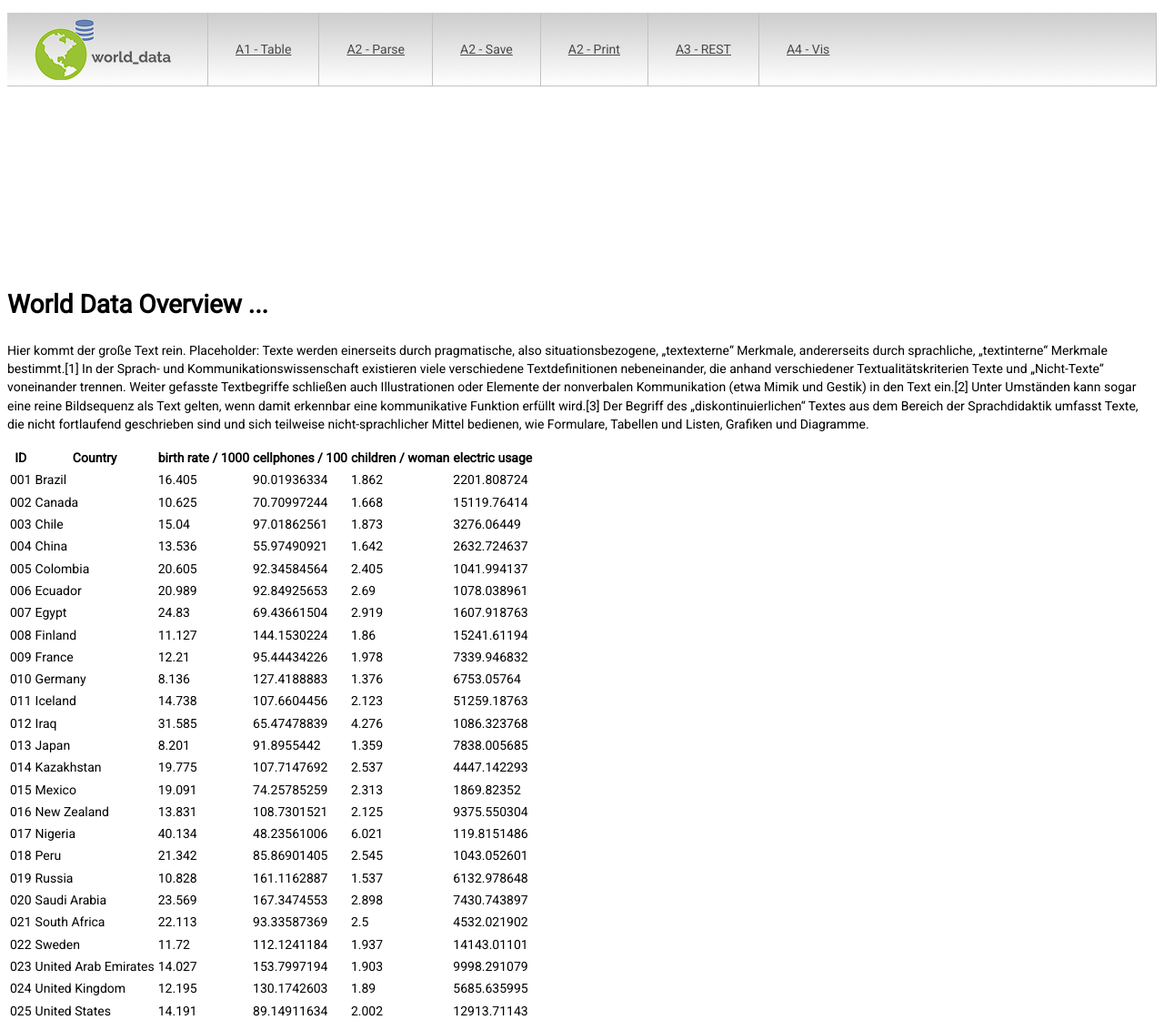
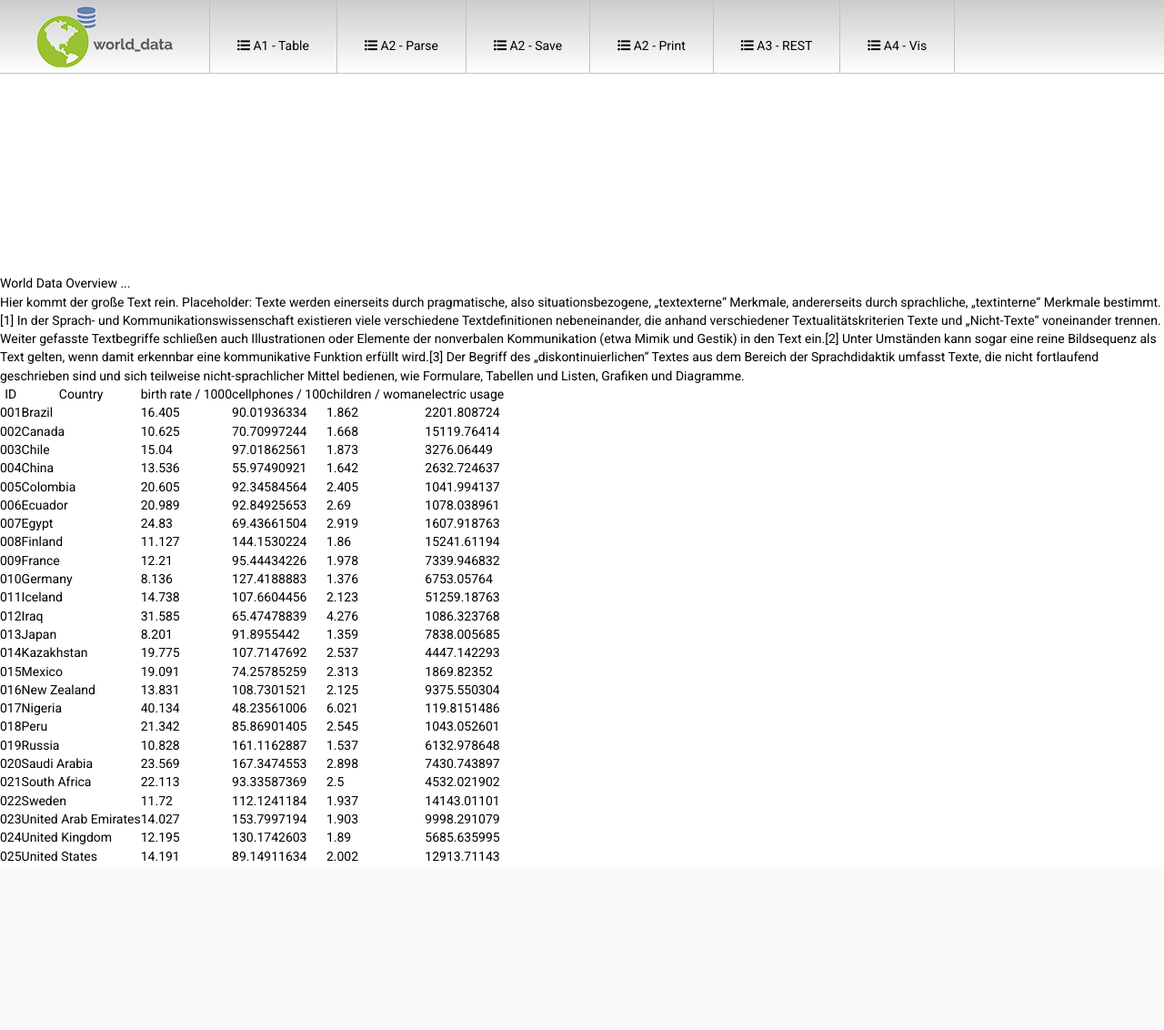
Before and after one commit to Yekt/WME, a PHP site: page /html/index.html in a window 1280 px wide. Shown: the whole page at 91% size. After the commit the page ends 947 px from the top, so only its background shows below. Run offline with PHP 8.4, Linux system fonts and the light colour scheme; some libraries are stand-ins or nearby versions.

Commit message:
header changes

```diff
--- a/Aufgabe1/css/layout.css
+++ b/Aufgabe1/css/layout.css
@@ -7,60 +7,67 @@ body{
 #main_menu{ /* https://www.w3schools.com/html/tryit.asp?filename=tryhtml_lists_menu */
 	list-style-type: none;
     overflow: hidden;
-	border-right: 1px solid #c1c1c1;
 }
 
 #header{
 	height: 80px;
-	width: 100%;
+	width: 100vw;
 	background-image: linear-gradient(to bottom, #cccccc, white);
 	border-bottom: 1px solid #c1c1c1;
 }
 
 nav {
-    position: sticky;
-    top: 0;
-}
-
-li {
-    float: left;
-	padding: 30px;
-	kbackground-color: #990000;
-	border-left: 1px solid #c1c1c1;
 
 }
 
-li a {
-	padding-top: 10px;
-	color: #494949;
+a {
+	color: #000000;
 }
 
 /*li {
     float: left;
+	padding: 30px;
+	lbackground-color: #990000;
+	border-left: 1px solid #c1c1c1;
+
+}*/
+
+/*li a {
+	padding-top: 10px;
+	color: #494949;
+}*/
+
+li {
+    float: left;
     color: #494949;
     text-align: center;
     text-decoration: none;
-}*/
+	border-right: 1px solid #c1c1c1;
+}
 
-/*li a {
+li a {
 	display: block;
     text-align: center;
-    padding: 30px;
+    padding: 40px 30px 20px 30px;
     text-decoration: none;
-}*/
+}
 
 li:hover {
     background-color: #c1c1c1;
 	color: black;
 }
 
+#leftlist {
+	border-left: 1px solid #c1c1c1;
+}
+
 #logo{
-	margin-left: 30px;
+	margin-left: 40px;
+	margin-right: 40px;
 	float: left;
 	width: 150px;
 	height: 80px;
-	background: url(../res/world_data_logo_v2.png)
-
+	background: url(../res/world_data_logo_v2.png);
 }
 
 #logo:hover{
--- /dev/null
+++ b/Aufgabe1/css/reset.css
@@ -0,0 +1,48 @@
+/* http://meyerweb.com/eric/tools/css/reset/
+   v2.0 | 20110126
+   License: none (public domain)
+*/
+
+html, body, div, span, applet, object, iframe,
+h1, h2, h3, h4, h5, h6, p, blockquote, pre,
+a, abbr, acronym, address, big, cite, code,
+del, dfn, em, img, ins, kbd, q, s, samp,
+small, strike, strong, sub, sup, tt, var,
+b, u, i, center,
+dl, dt, dd, ol, ul, li,
+fieldset, form, label, legend,
+table, caption, tbody, tfoot, thead, tr, th, td,
+article, aside, canvas, details, embed,
+figure, figcaption, footer, header, hgroup,
+menu, nav, output, ruby, section, summary,
+time, mark, audio, video {
+	margin: 0;
+	padding: 0;
+	border: 0;
+	font-size: 100%;
+	font: inherit;
+	vertical-align: baseline;
+}
+/* HTML5 display-role reset for older browsers */
+article, aside, details, figcaption, figure,
+footer, header, hgroup, menu, nav, section, main {
+	display: block;
+}
+body {
+	line-height: 1;
+}
+ol, ul {
+	list-style: none;
+}
+blockquote, q {
+	quotes: none;
+}
+blockquote:before, blockquote:after,
+q:before, q:after {
+	content: '';
+	content: none;
+}
+table {
+	border-collapse: collapse;
+	border-spacing: 0;
+}
--- a/Aufgabe1/html/index.html
+++ b/Aufgabe1/html/index.html
@@ -4,6 +4,7 @@
 	<head>
 		<meta charset="utf-8">
 		<link rel="stylesheet" href="https://fonts.googleapis.com/css?family=Roboto">
+		<link rel="stylesheet" href="../css/reset.css" type="text/css">
 		<link rel="stylesheet" href="../css/layout.css" type="text/css">
 		<link rel="stylesheet" href="https://use.fontawesome.com/releases/v5.4.1/css/all.css" integrity="sha384-5sAR7xN1Nv6T6+dT2mhtzEpVJvfS3NScPQTrOxhwjIuvcA67KV2R5Jz6kr4abQsz" crossorigin="anonymous">
 
@@ -19,12 +20,12 @@
 				<nav>
 					<a href="index.html"><div id="logo"></div></a>
 					<ul id='main_menu'>
-						<li><a href="index.html">A1 - Table</a></li>
-						<li><a href="index.html">A2 - Parse</a></li>
-						<li><a href="index.html">A2 - Save</a></li>
-						<li><a href="index.html">A2 - Print</a></li>
-						<li><a href="index.html">A3 - REST</a></li>
-						<li><a href="index.html">A4 - Vis</a></li>
+						<li id='leftlist'><a href="index.html"><i class="fas fa-list-ul"></i> A1 - Table</a></li>
+						<li><a href="index.html"><i class="fas fa-list-ul"></i> A2 - Parse</a></li>
+						<li><a href="index.html"><i class="fas fa-list-ul"></i> A2 - Save</a></li>
+						<li><a href="index.html"><i class="fas fa-list-ul"></i> A2 - Print</a></li>
+						<li><a href="index.html"><i class="fas fa-list-ul"></i> A3 - REST</a></li>
+						<li><a href="index.html"><i class="fas fa-list-ul"></i> A4 - Vis</a></li>
 					</ul>
 				</nav>
 			</div>
```
Also changed, not shown: 1 other file.
